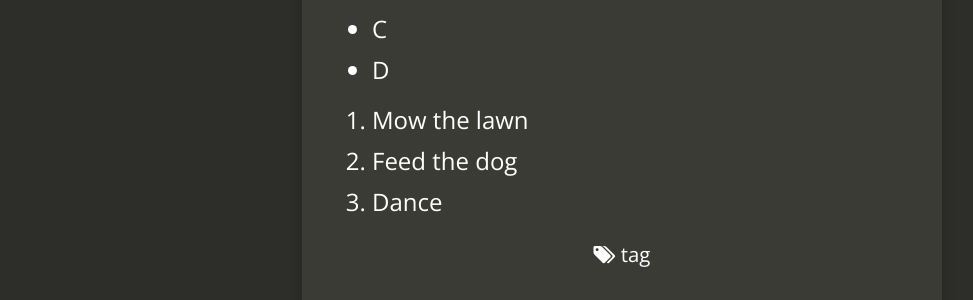
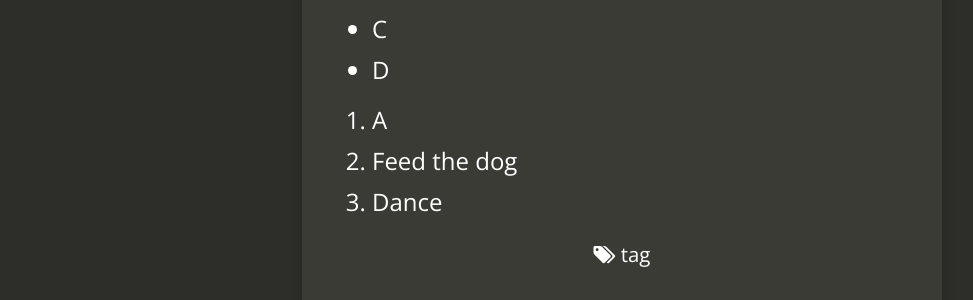
Before and after one commit to eski1337/lblb-it-ffd00, a Jekyll site: the page built from _posts/1999-01-01-template.md, in a window 1280 px wide. Shown: the part 1594-1894 px from the top of the page, without its empty margins (18-991 px from the left). Built offline with Jekyll 4.4.1, drawn with Linux system fonts in a browser that asks for light colours; nearby versions of some CDN libraries; comment, search, counter and statistics services are not loaded.

Commit message:
1999-01-01-template.md: changed

```diff
--- a/_posts/1999-01-01-template.md
+++ b/_posts/1999-01-01-template.md
@@ -49,6 +49,6 @@ lorem _ipsum_
 * C
 * D
 
-1. Mow the lawn
+1. A
 2. Feed the dog
 3. Dance
```
